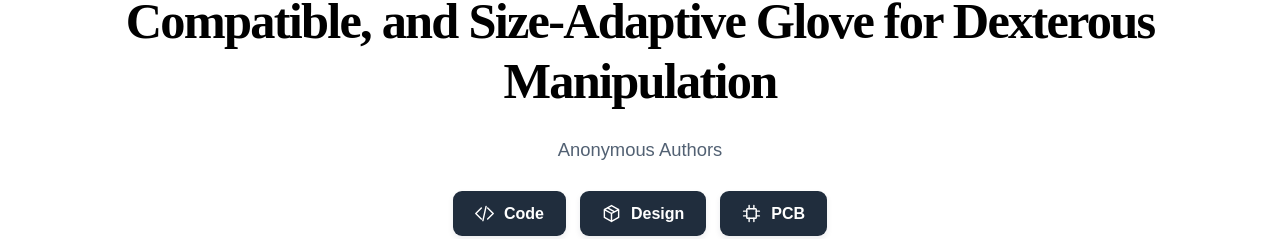
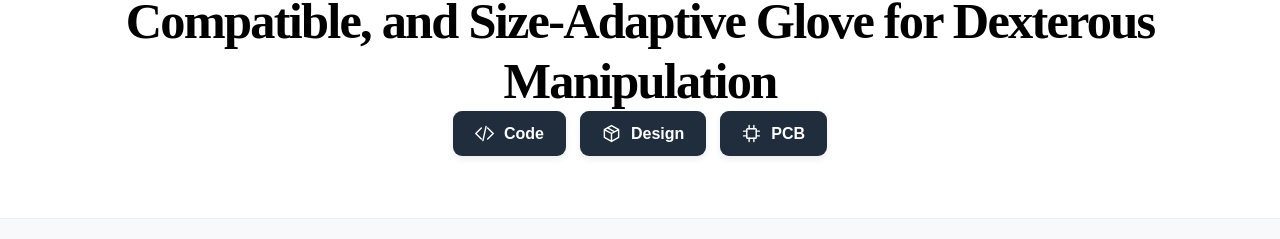
Before and after one commit to slidefitglove/slidefitglove.github.io, a plain HTML site: page index.html in a window 1280 px wide. Shown: the part 143-382 px from the top of the page. Drawn offline with Linux system fonts and the light colour scheme.

Commit message:
Update index.html

```diff
--- a/index.html
+++ b/index.html
@@ -18,7 +18,7 @@
 <body>
   <header>
     <h1><span>SlideFit Glove:</span> A Low-Cost, Kinematically Compatible, and Size-Adaptive Glove for Dexterous Manipulation</h1>
-    <p class="authors">Anonymous Authors</p>
+
     <nav aria-label="Project downloads">
       <a class="download" href="downloads/SlideFitGlove_Code.zip" download><svg viewBox="0 0 24 24" aria-hidden="true"><path d="m8 5-7 7 7 7m8-14 7 7-7 7M14 3l-4 18"/></svg>Code</a>
       <a class="download" href="downloads/SlideFitGlove_Design.zip" download><svg viewBox="0 0 24 24" aria-hidden="true"><path d="m12 2 9 5v10l-9 5-9-5V7zM3 7l9 5 9-5M12 12v10M7 4.8l9 5"/></svg>Design</a>
```
